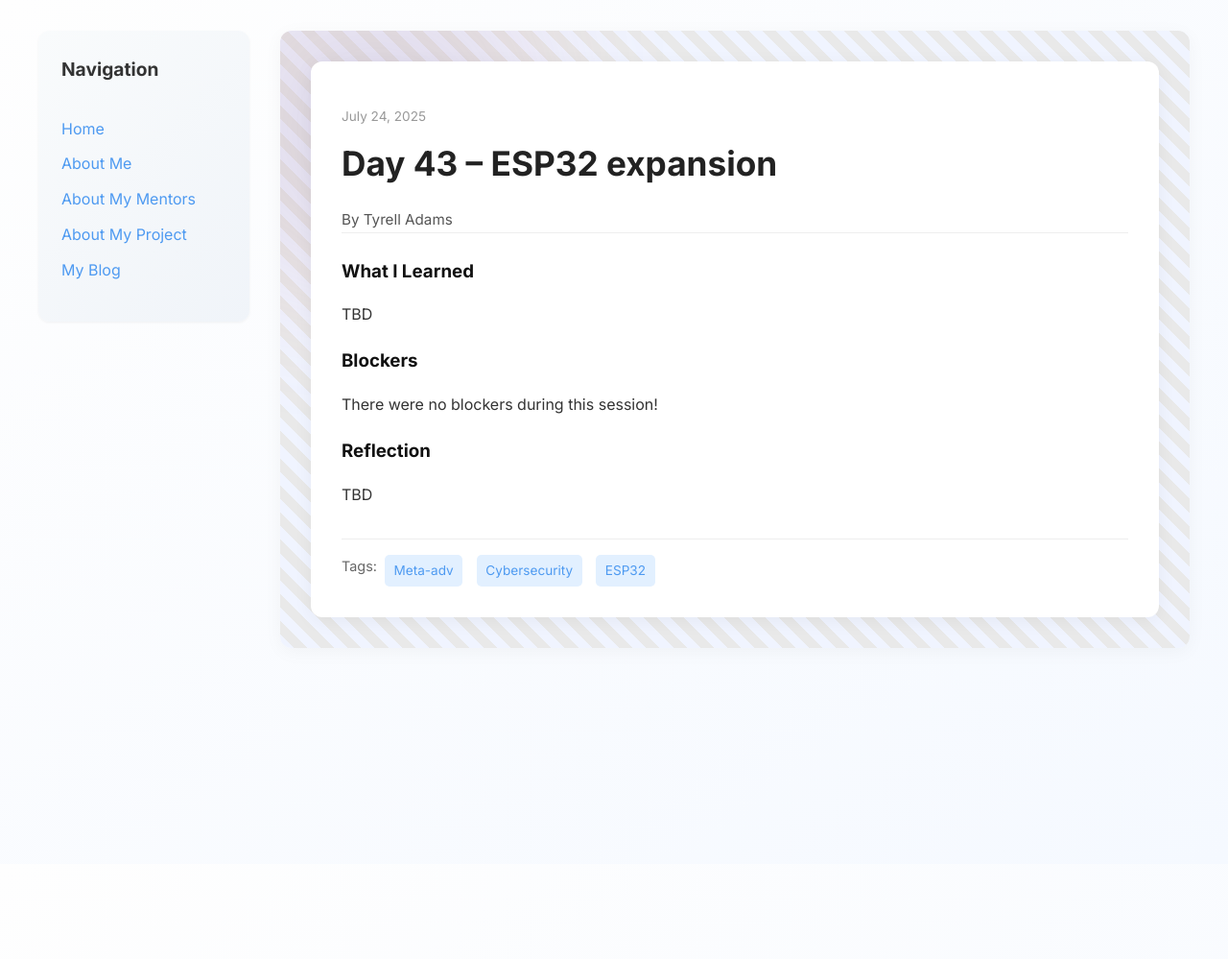
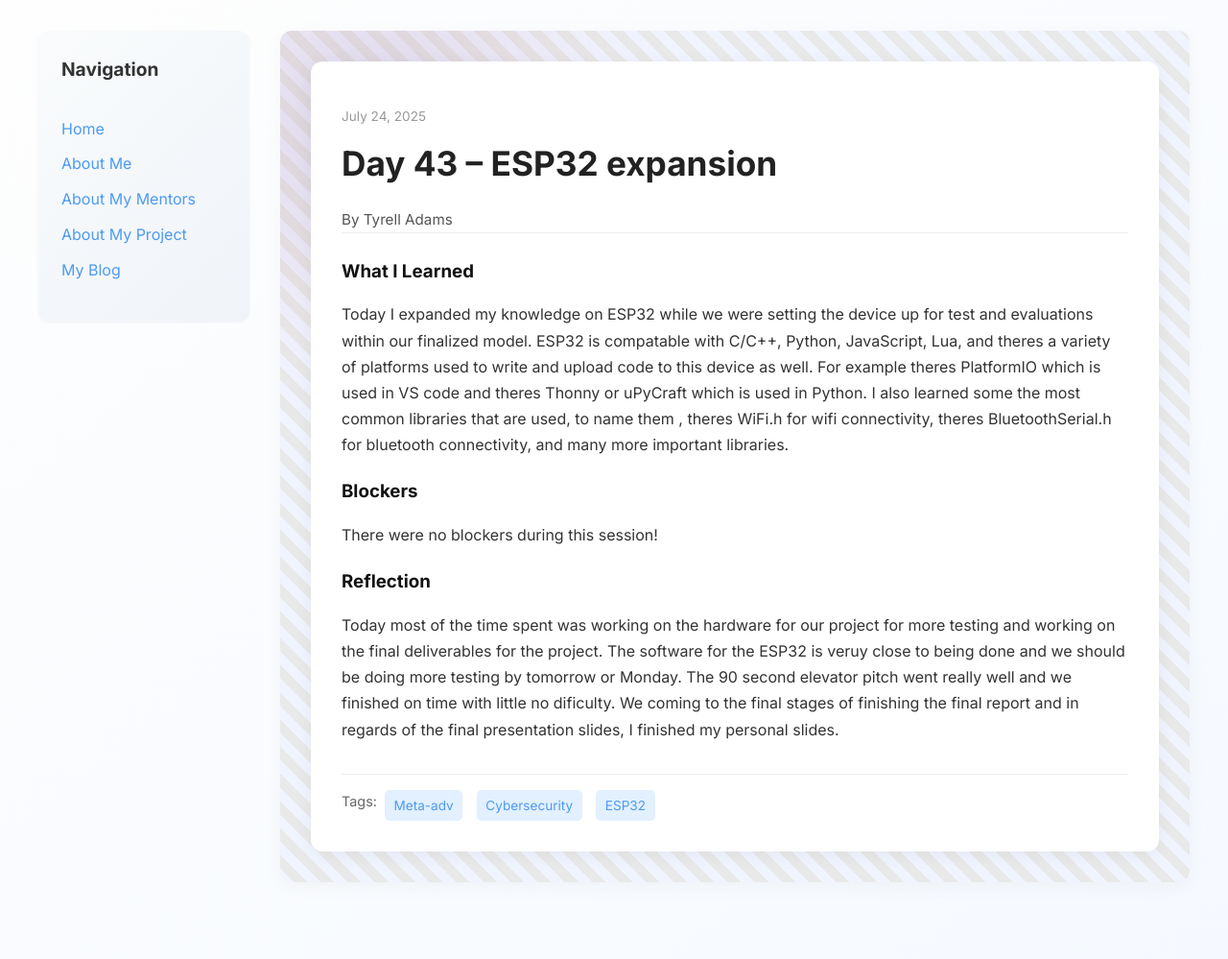
Before and after one commit to Tyrell-Adams/Tyrell-Adams.github.io, a Jekyll site: the page built from _posts/2025-07-24-day-43.md, in a window 1280 px wide. Shown: the whole page at 96% size. Built offline with Jekyll 4.4.1, drawn with Linux system fonts in a browser that asks for light colours; before the commit the page ends 900 px from its top, so only the background shows below that.

Commit message:
Update 2025-07-24-day-43.md

```diff
--- a/_posts/2025-07-24-day-43.md
+++ b/_posts/2025-07-24-day-43.md
@@ -7,9 +7,9 @@ permalink: /day43.html
 tags: ["Meta-adv", "Cybersecurity", "ESP32"]
 
 what_i_learned: |
-  TBD
+  Today I expanded my knowledge on ESP32 while we were setting the device up for test and evaluations within our finalized model. ESP32 is compatable with C/C++, Python, JavaScript, Lua, and theres a variety of platforms used to write and upload code to this device as well. For example theres PlatformIO which is used in VS code and theres Thonny or uPyCraft which is used in Python. I also learned some the most common libraries that are used, to name them , theres WiFi.h for wifi connectivity, theres BluetoothSerial.h for bluetooth connectivity, and many more important libraries.
 blockers: |
   There were no blockers during this session!
 reflection: |
-  TBD
+  Today most of the time spent was working on the hardware for our project for more testing and working on the final deliverables for the project. The software for the ESP32 is veruy close to being done and we should be doing more testing by tomorrow or Monday. The 90 second elevator pitch went really well and we finished on time with little no dificulty. We coming to the final stages of finishing the final report and in regards of the final presentation slides, I finished my personal slides.
 ---
```
